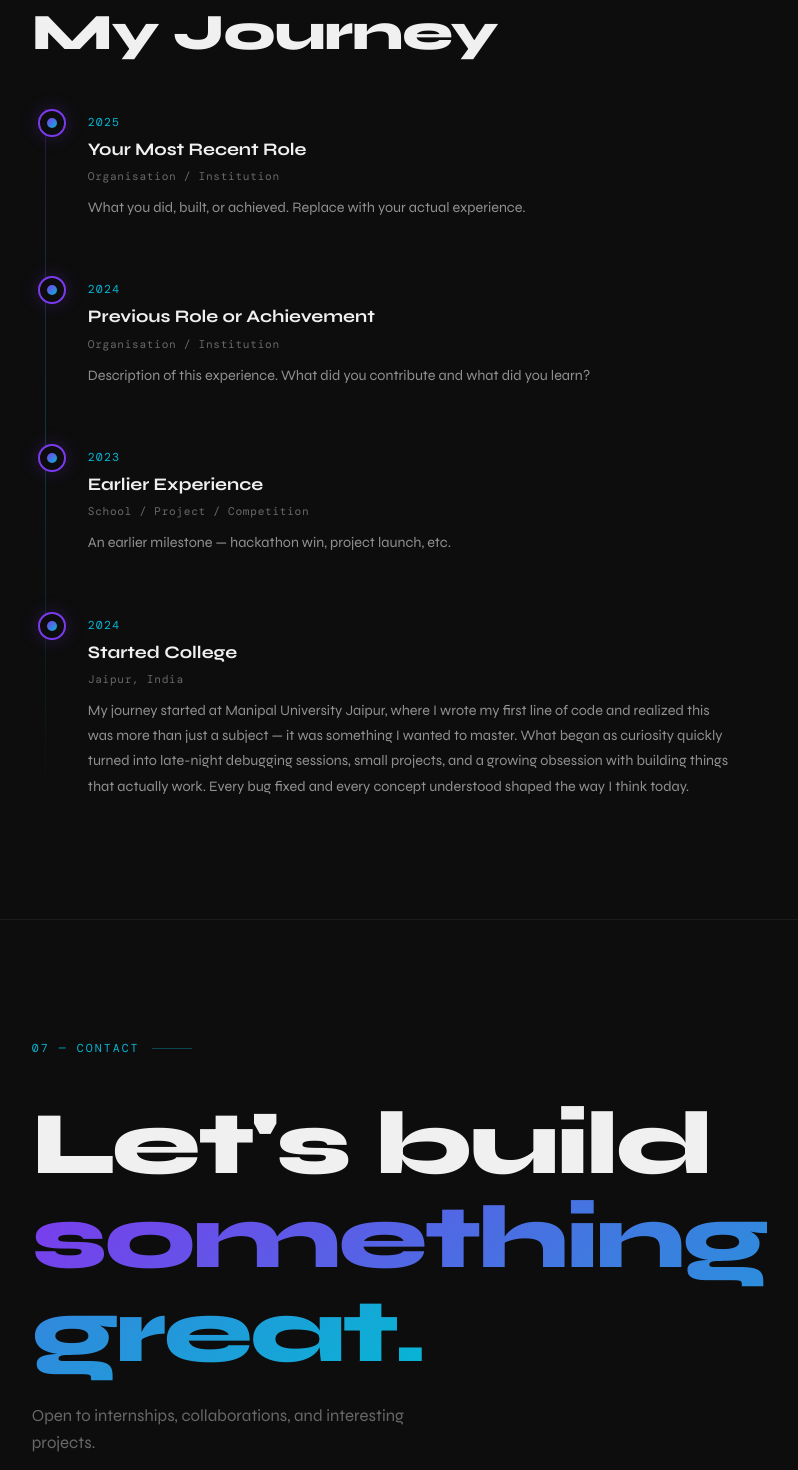
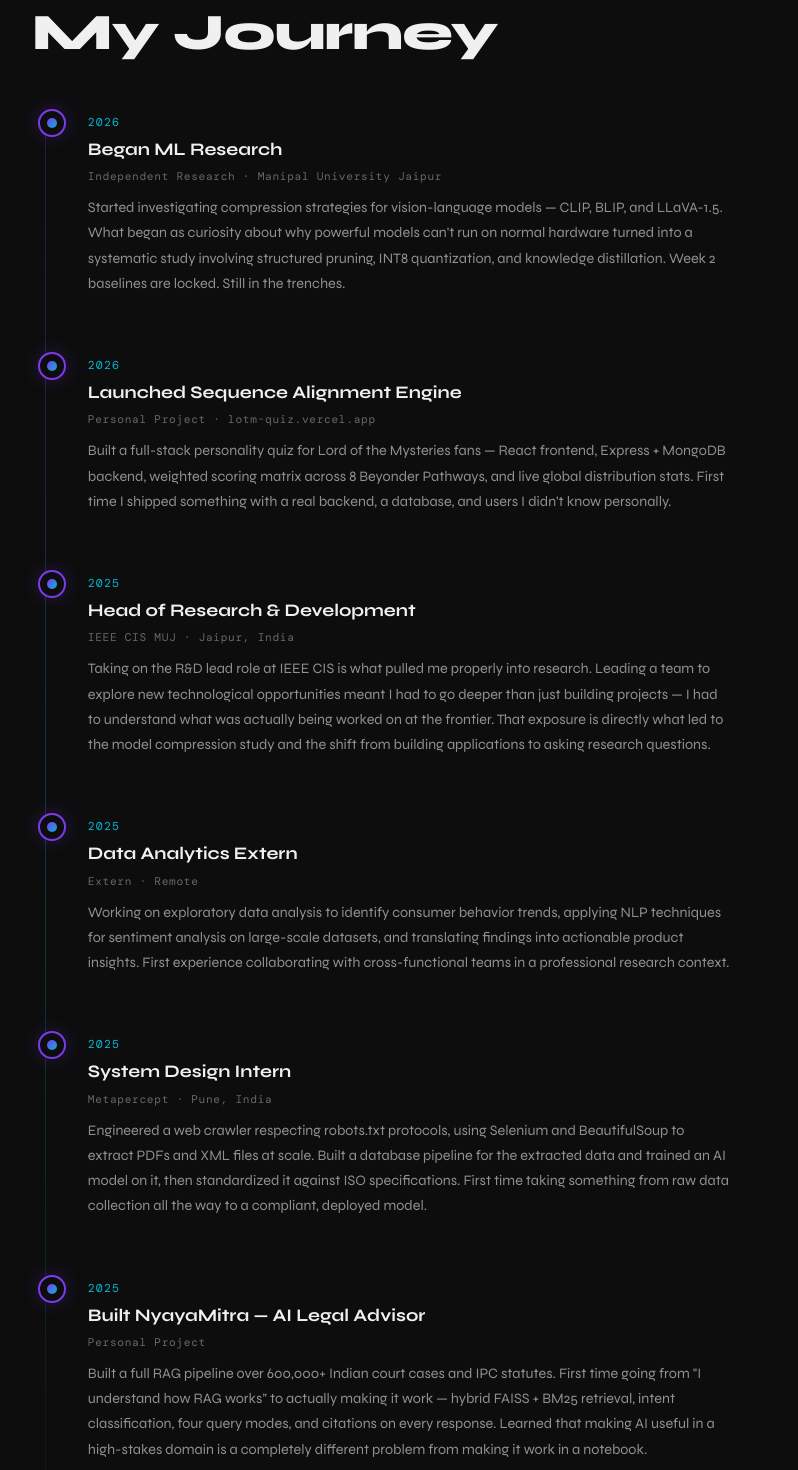
Before and after one commit to Pranshu-Singh04/portfolio, a React (Vite) app: page / in a window 1280 px wide. Shown: the part 5160-6630 px from the top of the page, without its empty margins (45-843 px from the left). Built offline with nearby package versions, Linux system fonts and the light colour scheme; a web font is replaced by a local one.

Commit message:
added timeline details and improvements

```diff
--- a/src/components/Timeline.jsx
+++ b/src/components/Timeline.jsx
@@ -2,10 +2,48 @@ import { useRef } from 'react';
 import { motion, useInView } from 'framer-motion';
 
 const timeline = [
-  { year: '2025', title: 'Your Most Recent Role', place: 'Organisation / Institution', description: 'What you did, built, or achieved. Replace with your actual experience.' },
-  { year: '2024', title: 'Previous Role or Achievement', place: 'Organisation / Institution', description: 'Description of this experience. What did you contribute and what did you learn?' },
-  { year: '2023', title: 'Earlier Experience', place: 'School / Project / Competition', description: 'An earlier milestone — hackathon win, project launch, etc.' },
-  { year: '2024', title: 'Started College', place: 'Jaipur, India', description: 'My journey started at Manipal University Jaipur, where I wrote my first line of code and realized this was more than just a subject — it was something I wanted to master. What began as curiosity quickly turned into late-night debugging sessions, small projects, and a growing obsession with building things that actually work. Every bug fixed and every concept understood shaped the way I think today.' },
+  {
+    year: '2026',
+    title: 'Began ML Research',
+    place: 'Independent Research · Manipal University Jaipur',
+    description: 'Started investigating compression strategies for vision-language models — CLIP, BLIP, and LLaVA-1.5. What began as curiosity about why powerful models can\'t run on normal hardware turned into a systematic study involving structured pruning, INT8 quantization, and knowledge distillation. Week 2 baselines are locked. Still in the trenches.',
+  },
+  {
+    year: '2026',
+    title: 'Launched Sequence Alignment Engine',
+    place: 'Personal Project · lotm-quiz.vercel.app',
+    description: 'Built a full-stack personality quiz for Lord of the Mysteries fans — React frontend, Express + MongoDB backend, weighted scoring matrix across 8 Beyonder Pathways, and live global distribution stats. First time I shipped something with a real backend, a database, and users I didn\'t know personally.',
+  },
+  {
+    year: '2025',
+    title: 'Head of Research & Development',
+    place: 'IEEE CIS MUJ · Jaipur, India',
+    description: 'Taking on the R&D lead role at IEEE CIS is what pulled me properly into research. Leading a team to explore new technological opportunities meant I had to go deeper than just building projects — I had to understand what was actually being worked on at the frontier. That exposure is directly what led to the model compression study and the shift from building applications to asking research questions.',
+  },
+  {
+    year: '2025',
+    title: 'Data Analytics Extern',
+    place: 'Extern · Remote',
+    description: 'Working on exploratory data analysis to identify consumer behavior trends, applying NLP techniques for sentiment analysis on large-scale datasets, and translating findings into actionable product insights. First experience collaborating with cross-functional teams in a professional research context.',
+  },
+  {
+    year: '2025',
+    title: 'System Design Intern',
+    place: 'Metapercept · Pune, India',
+    description: 'Engineered a web crawler respecting robots.txt protocols, using Selenium and BeautifulSoup to extract PDFs and XML files at scale. Built a database pipeline for the extracted data and trained an AI model on it, then standardized it against ISO specifications. First time taking something from raw data collection all the way to a compliant, deployed model.',
+  },
+  {
+    year: '2025',
+    title: 'Built NyayaMitra — AI Legal Advisor',
+    place: 'Personal Project',
+    description: 'Built a full RAG pipeline over 600,000+ Indian court cases and IPC statutes. First time going from "I understand how RAG works" to actually making it work — hybrid FAISS + BM25 retrieval, intent classification, four query modes, and citations on every response. Learned that making AI useful in a high-stakes domain is a completely different problem from making it work in a notebook.',
+  },
+  {
+    year: '2024',
+    title: 'Started College',
+    place: 'Manipal University Jaipur, India',
+    description: 'My journey started at Manipal University Jaipur, where I wrote my first line of code and realized this was more than just a subject — it was something I wanted to master. What began as curiosity quickly turned into late-night debugging sessions, small projects, and a growing obsession with building things that actually work. Every bug fixed and every concept understood shaped the way I think today.',
+  },
 ];
 
 export default function Timeline() {
```
